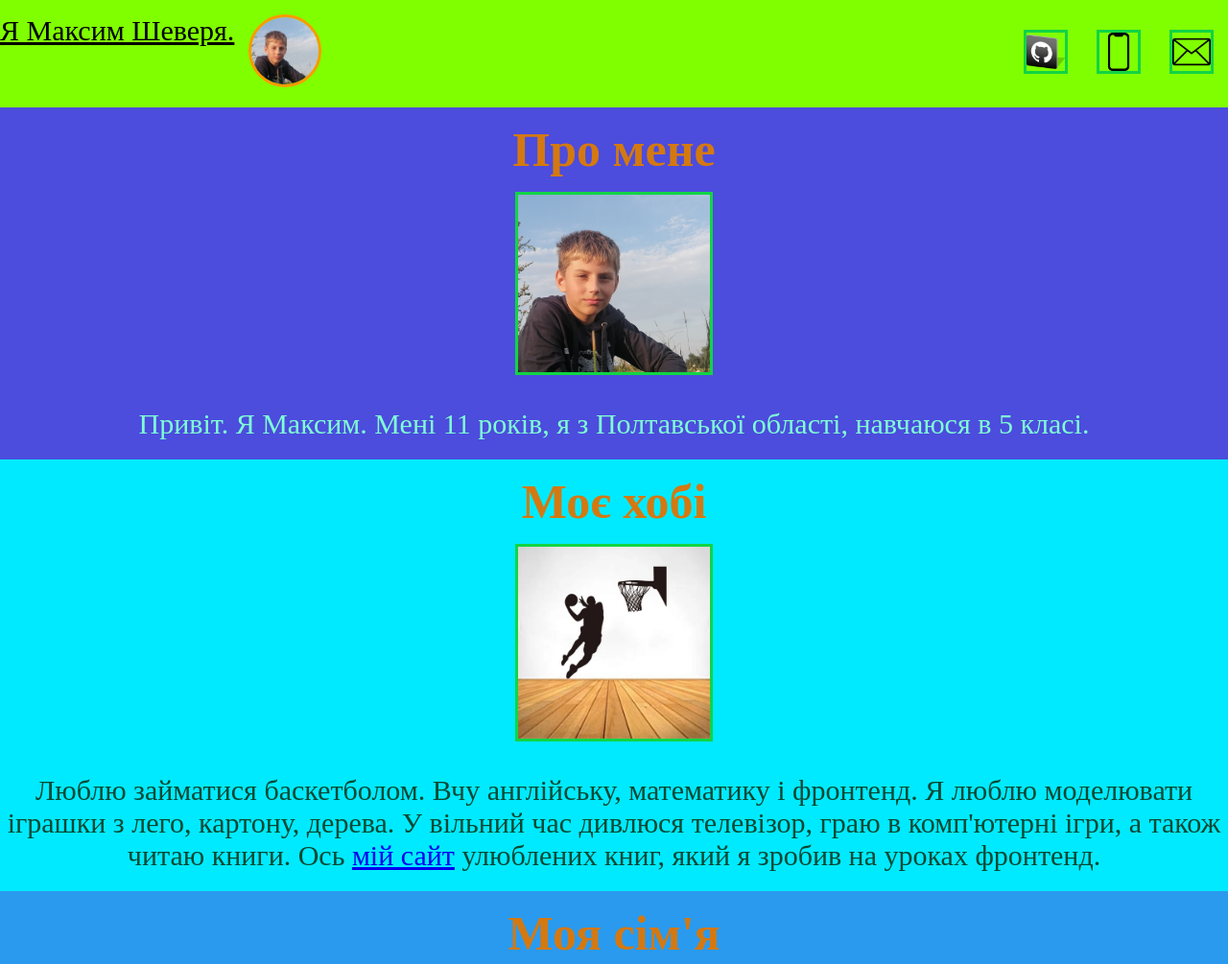
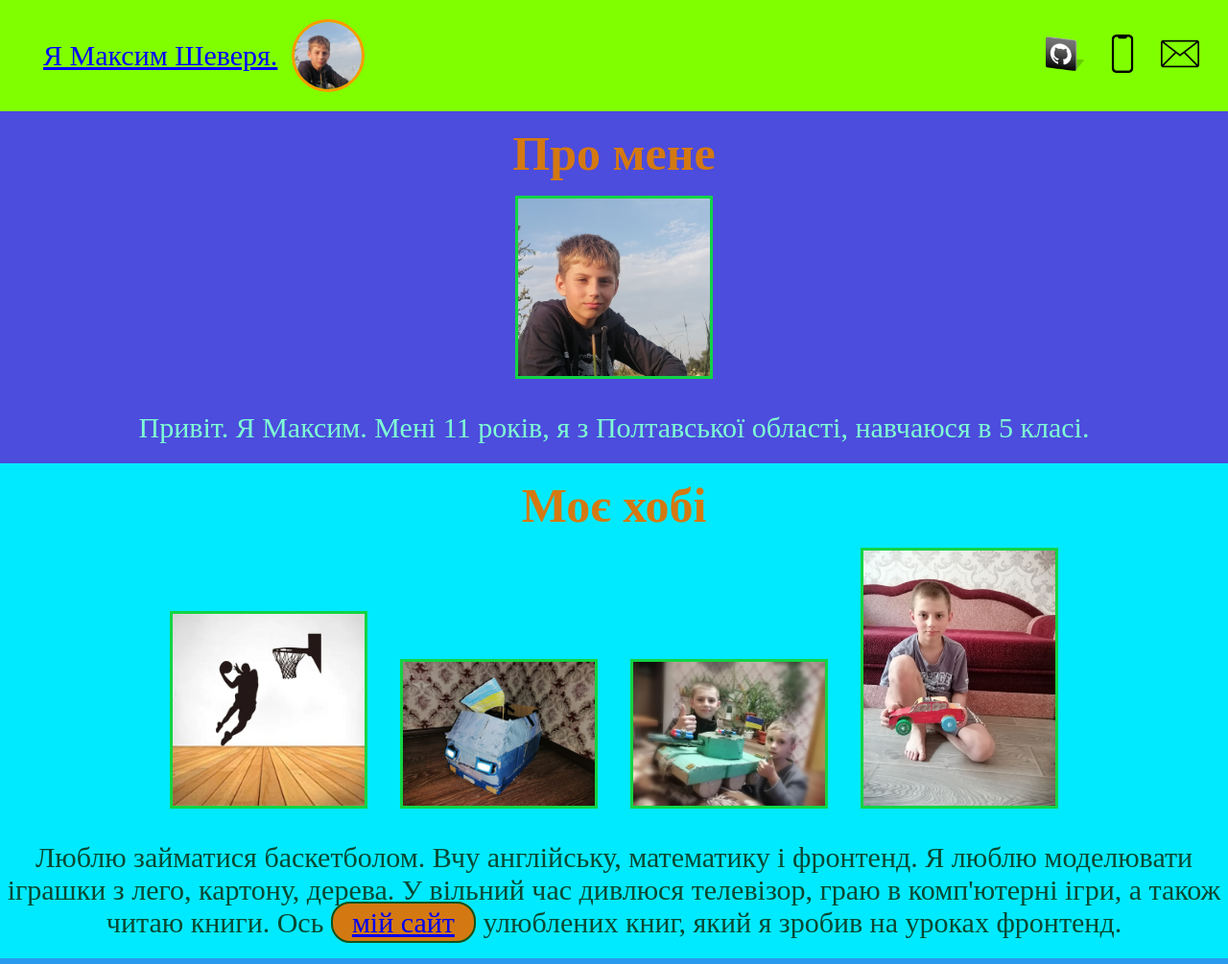
Before and after one commit to MaxSheverya/my-site, a plain HTML site: page index.html in a window 1280 px wide. Shown: the top 1005 px of the page at 96% size. Drawn offline with Linux system fonts and the light colour scheme.

Commit message:
style.css

```diff
--- a/index.html
+++ b/index.html
@@ -9,7 +9,7 @@
 <body>
     <header>
         <div>
-            <p>
+            <p class="my-name">
                 Я Максим Шеверя.
                </p>
             <img class="photo" src="0-02-05-152bae5ea548668f8f5ba705be58a0c383615591c78d7c344942feb607390310_fac4e98af0d4b051.jpg" alt="my photo" width="200px">
@@ -19,7 +19,7 @@
             </a>
             <li>
                <a href="tel:+359879912896">
-                <img src="9035618_phone_portrait_outline_icon.png" width="40px">
+                <img class="phone" src="9035618_phone_portrait_outline_icon.png" width="40px">
                </a>
             </li>
             <li>
@@ -31,18 +31,21 @@
     <main>
         <section class="about-Makc">
             <h1>Про мене</h1>
-            <img src="0-02-05-152bae5ea548668f8f5ba705be58a0c383615591c78d7c344942feb607390310_fac4e98af0d4b051.jpg" alt="my photo" width="200px">
+            <img class="picture" src="0-02-05-152bae5ea548668f8f5ba705be58a0c383615591c78d7c344942feb607390310_fac4e98af0d4b051.jpg" alt="my photo" width="200px">
             <p>Привіт. Я Максим. Мені 11 років, я з Полтавської області, навчаюся в 5 класі.</p>
             </section>
             <section class="about-hobby">
                 <h2>Моє хобі</h2>
-                <img src="H35e900c5f30c4904903e583efd72ecbbf.jpg_480x480.webp" alt="my photo" width="200px">
+                <img class="picture" src="H35e900c5f30c4904903e583efd72ecbbf.jpg_480x480.webp" alt="my photo" width="200px">
+                <img class="picture" src="0-02-05-7aca2b6e4b24c02a3980009c59a28d00a81bb8a3e3182640361906d967f01327_ea59d5fad5fa1e66.jpg"alt="my photo" width="200px">
+                <img class="picture" src="0-02-05-5c484146fcaa5dfd063126cf8b632fc21882c8fc7fece68b05962daa5dde3466_456dc87c4475eb15.jpg" alt="my photo" width="200px">
+                <img class="picture" src="0-02-05-cc9f414d5d24a38f58ae387cbe5fa1c35e08f031596a94fc3e93efc3c486cc19_4eb38a1a6249bd55.jpg" alt="my photo" width="200px">
             <p>Люблю займатися баскетболом. Вчу англійську, математику і фронтенд. Я люблю моделювати іграшки з лего, картону, дерева. У вільний час дивлюся телевізор, граю в комп'ютерні ігри, а також читаю книги.
-                Ось <a href="https://replit.com/join/urwhnncyvo-maksimshievieri"> мій сайт</a> улюблених книг, який я зробив на уроках фронтенд.  </p>
+                Ось <a class="btn" href="https://replit.com/join/urwhnncyvo-maksimshievieri"> мій сайт</a> улюблених книг, який я зробив на уроках фронтенд.  </p>
             </section>
             <section class="about-family">
             <h2>Моя сім'я </h2>
-            <img src="зображення_viber_2023-10-18_17-50-59-008.jpg" width="400px">
+            <img class="picture" src="зображення_viber_2023-10-18_17-50-59-008.jpg" width="400px">
             <p> Це моя мама Тетяна, тато Юрій та менший братик Артем. Ми любимо разом гуляти, грати в настільні ігри.</p>
         </section>
     </main>
--- a/style.css
+++ b/style.css
@@ -14,17 +14,20 @@ background-color: rgb(128, 255, 0);
 display: flex;
 justify-content: space-between;
 text-decoration: underline;
+color:blue;
+padding: 20px 30px;
 }
 div {
     display: flex;
     flex-direction: row;
+    align-items: center;
 }
 ul {
     display: flex;
     flex-direction: row;
     list-style: none;
 }
-img {
+.picture {
     margin:15px ;
     border: 3px solid #11d445;
 }
@@ -63,3 +66,15 @@ footer {
     text-align: center;
     padding-top: 15px;
 }
+.btn {
+    background-color: #d47911;
+    border: 2px solid #0c531f;
+    border-radius: 20px;
+    padding: 3px 20px;
+}
+.my-name {
+    padding: 15px;
+}
+.phone {
+    padding: 0 20px;
+}
```
Also changed, not shown: 0-02-05-5c484146fcaa5dfd063126cf8b632fc21882c8fc7fece68b05962daa5dde3466_456dc87c4475eb15.jpg (added), 0-02-05-7aca2b6e4b24c02a3980009c59a28d00a81bb8a3e3182640361906d967f01327_ea59d5fad5fa1e66.jpg (added), 0-02-05-cc9f414d5d24a38f58ae387cbe5fa1c35e08f031596a94fc3e93efc3c486cc19_4eb38a1a6249bd55.jpg (added).
